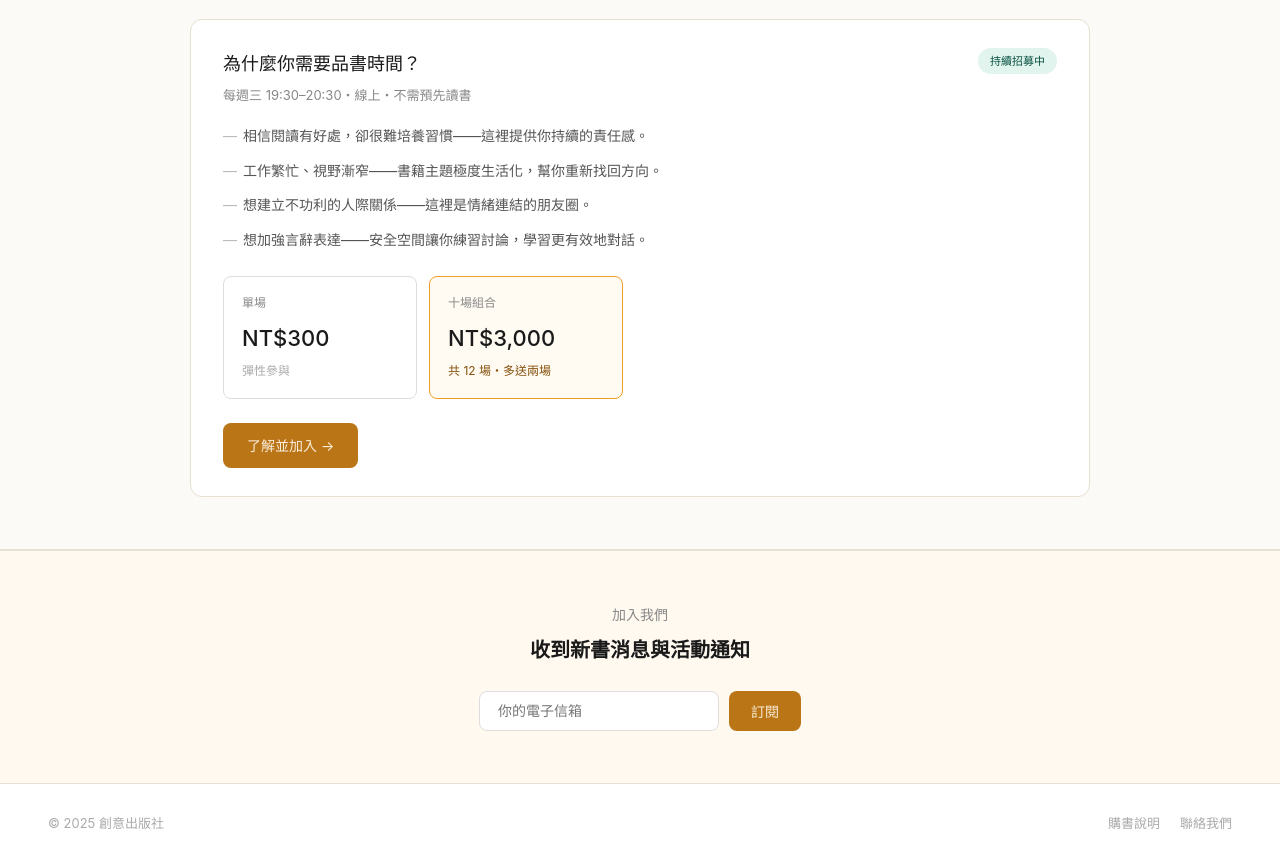
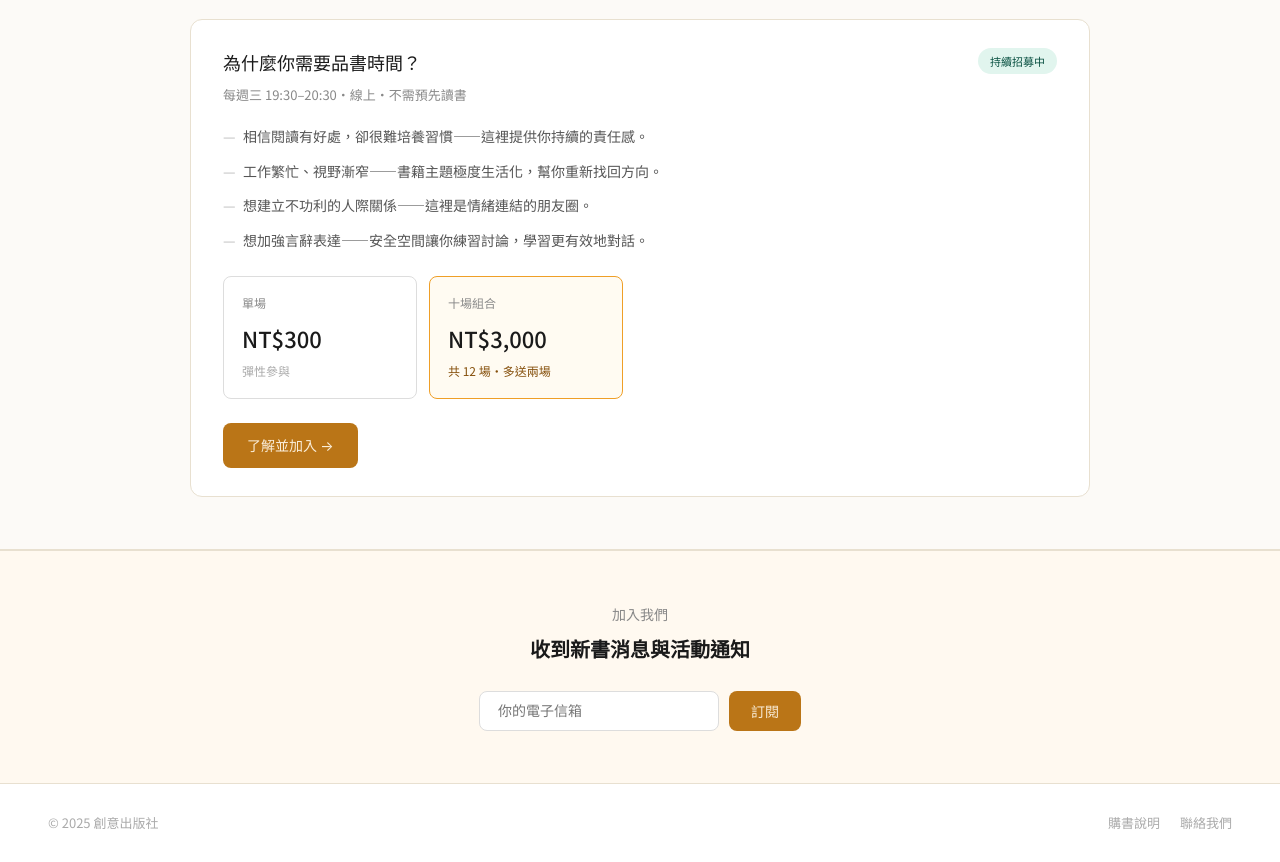
Before and after one commit to pia640210/creative-publisher, a plain HTML site: page index.html in a window 1280 px wide. Shown: the part 2480-3342 px from the top of the page. Drawn offline with Linux system fonts and the light colour scheme; files whose address does not match are found by name.

Commit message:
Add files via upload

```diff
--- a/index.html
+++ b/index.html
@@ -4,9 +4,12 @@
 <meta charset="UTF-8">
 <meta name="viewport" content="width=device-width, initial-scale=1.0">
 <title>創意出版社</title>
+<link rel="preconnect" href="https://fonts.googleapis.com">
+<link rel="preconnect" href="https://fonts.gstatic.com" crossorigin>
+<link href="https://fonts.googleapis.com/css2?family=Noto+Sans+TC:wght@400;500;700&display=swap" rel="stylesheet">
 <style>
 *{box-sizing:border-box;margin:0;padding:0}
-body{font-family:-apple-system,BlinkMacSystemFont,"Segoe UI","Noto Sans TC",sans-serif;background:#f5f2ed;color:#1a1a1a;font-size:16px;line-height:1.7}
+body{font-family:"Noto Sans TC",-apple-system,BlinkMacSystemFont,"Segoe UI",sans-serif;background:#f5f2ed;color:#1a1a1a;font-size:16px;line-height:1.7}
 a{text-decoration:none;color:inherit}
 
 /* NAV */
```
Also changed, not shown: preorder.html (+4 -1 lines).
